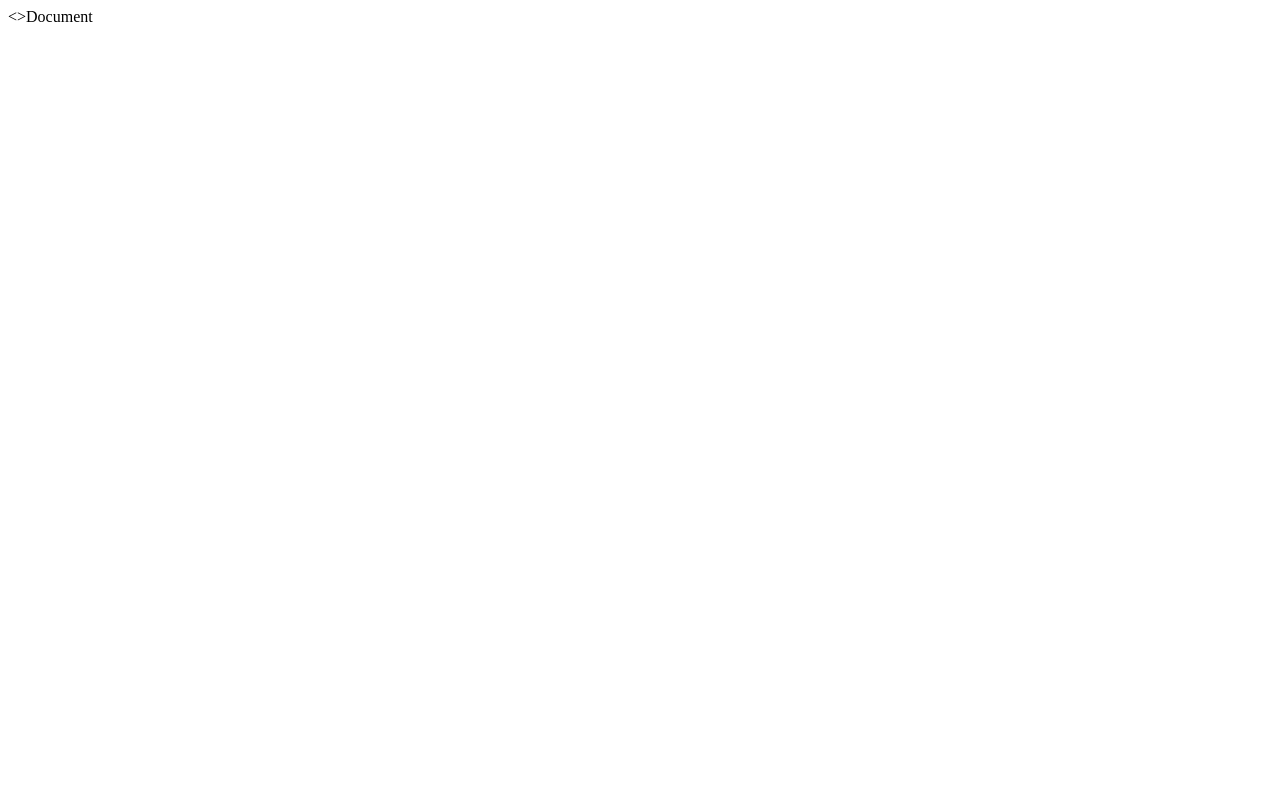
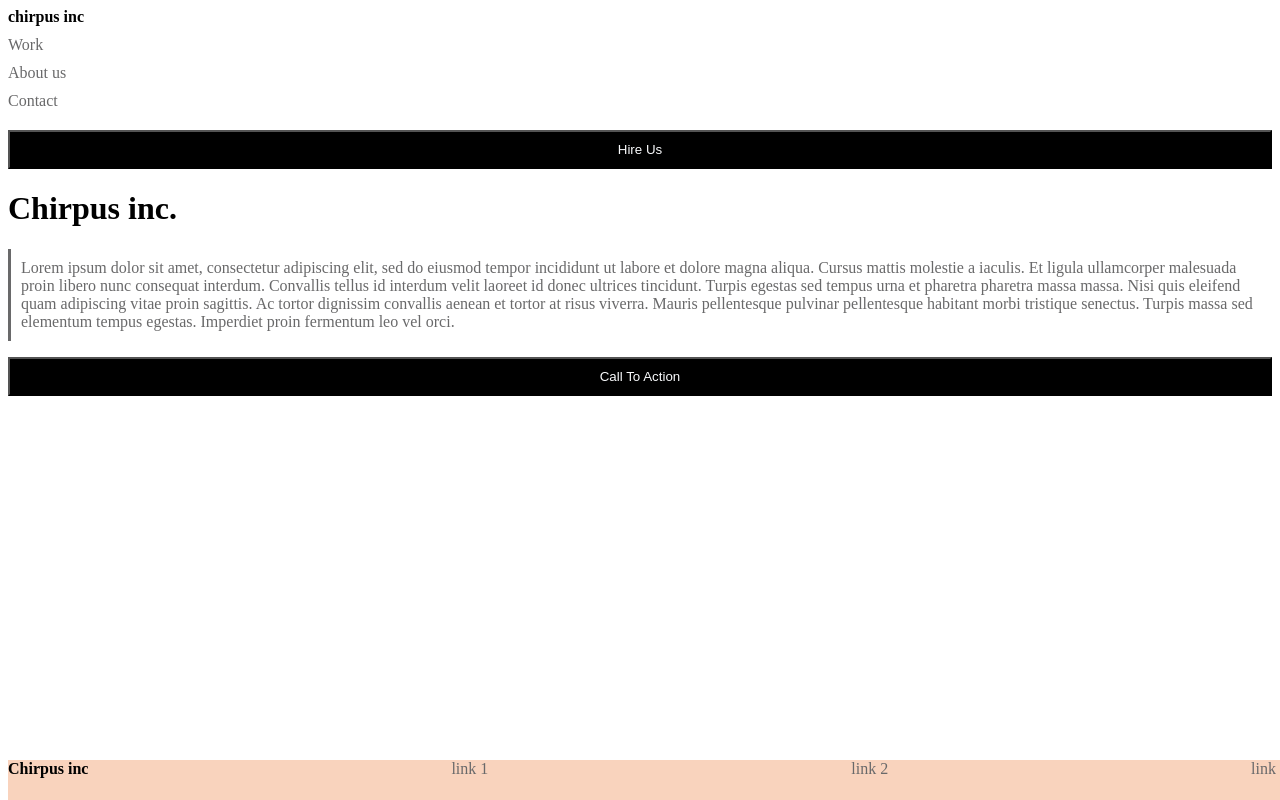
Before and after one commit to Kohlkyle/Lab-1, a plain HTML site: page index.html in a window 1280 px wide. Drawn offline with Linux system fonts and the light colour scheme.

Commit message:
my 75% done lab 1

```diff
--- a/index.html
+++ b/index.html
@@ -1,12 +1,40 @@
 <!DOCTYPE html>
 <html lang="en">
-<head>
+<head class="head">
     <meta charset="UTF-8">
     <meta name="viewport" content="width=device-width, initial-scale=1.0">
-    <title>lab1</title>
-    <>Document</>
+    <title>Lab1</title>
+    <link rel="stylesheet" href="styles.css">
+    <link rel="preconnect" href="https://fonts.gstatic.com">
+<link href="https://fonts.googleapis.com/css2?family=Open+Sans:wght@300&display=swap" rel="stylesheet">
 </head>
-<body>
+<body class="Body">
+    <header class="header">
+        <div class="nav-links">
+            <ul class="navbar">
+                <b class="chirpus-inc">chirpus inc</b>
+                <li class="list-item">Work</li>
+                <li class="list-item">About us</li>
+                <li class="list-item">Contact</li>
+                <button class="btnH">Hire Us</button>
+
+
+            </ul>
+        </div>
+    </header>
+    <h1>Chirpus inc.</h1>
+    <p class="description">Lorem ipsum dolor sit amet, consectetur adipiscing elit, sed do eiusmod tempor incididunt ut labore et dolore magna aliqua. Cursus mattis molestie a iaculis. Et ligula ullamcorper malesuada proin libero nunc consequat interdum. Convallis tellus id interdum velit laoreet id donec ultrices tincidunt. Turpis egestas sed tempus urna et pharetra pharetra massa massa. Nisi quis eleifend quam adipiscing vitae proin sagittis. Ac tortor dignissim convallis aenean et tortor at risus viverra. Mauris pellentesque pulvinar pellentesque habitant morbi tristique senectus. Turpis massa sed elementum tempus egestas. Imperdiet proin fermentum leo vel orci.
+
+    </p>
+    <button class="Call-btn">Call To Action</button>
+    <footer class="Footer">
+        <b class="chirpus-foot">Chirpus inc</b>
+        <li class="foot-list">link 1</li>
+        <li class="foot-list">link 2</li>
+        <li class="foot-list">link 3</li>
+
+    </footer>
+
 
 </body>
 </html>
--- a/styles.css
+++ b/styles.css
@@ -0,0 +1,76 @@
+.head {
+    font-family: 'Open Sans', sans-serif;
+
+}
+
+.body {
+font-family: 'Open Sans', sans-serif;
+margin: 0;
+padding: 0;
+background-color: #f9fafc;
+
+}
+.navbar {
+    list-style-type: none;
+    padding: 0;
+    margin: 0;
+    display: flex;
+    flex-direction: column;
+
+}
+
+.chirpus-inc {
+    padding-bottom: 10px;
+}
+
+.list-item {
+    color: #69696a;
+    margin: 0;
+    text-align: left;
+    margin-left: 0;
+    padding-left: 0;
+    padding-bottom: 10px;
+
+}
+
+.btnH {
+    background-color: black;
+    color:#f9fafc;
+    padding: 10px;
+    margin-top: 10px;
+
+
+}
+
+.description {
+    color:  #69696a;
+    border-left: solid;
+    padding: 10px;
+
+}
+
+.Call-btn {
+    background-color: black;
+    color:#f9fafc;
+    display: block;
+    width: 100%;
+    padding: 10px;
+
+}
+
+.Footer {
+    background-color:  rgba(247, 193, 162, 0.7);
+    list-style-type: none;
+  position: fixed;
+  bottom: 0;
+  width: 100%;
+  height: 2.5rem;
+  display: flex;
+  justify-content: space-between;
+}
+
+.foot-list{
+    color:  #69696a;
+
+
+}
```
